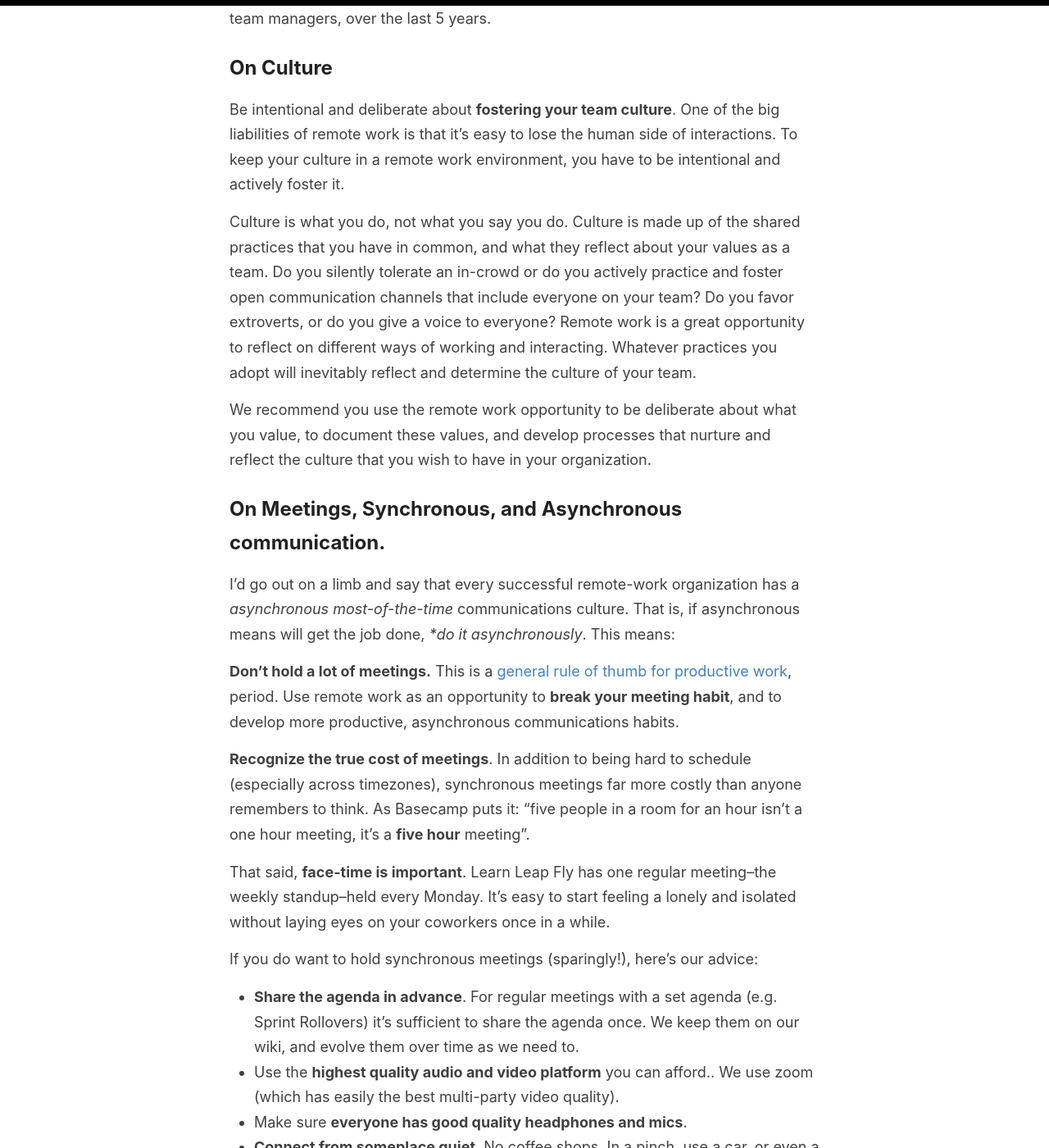
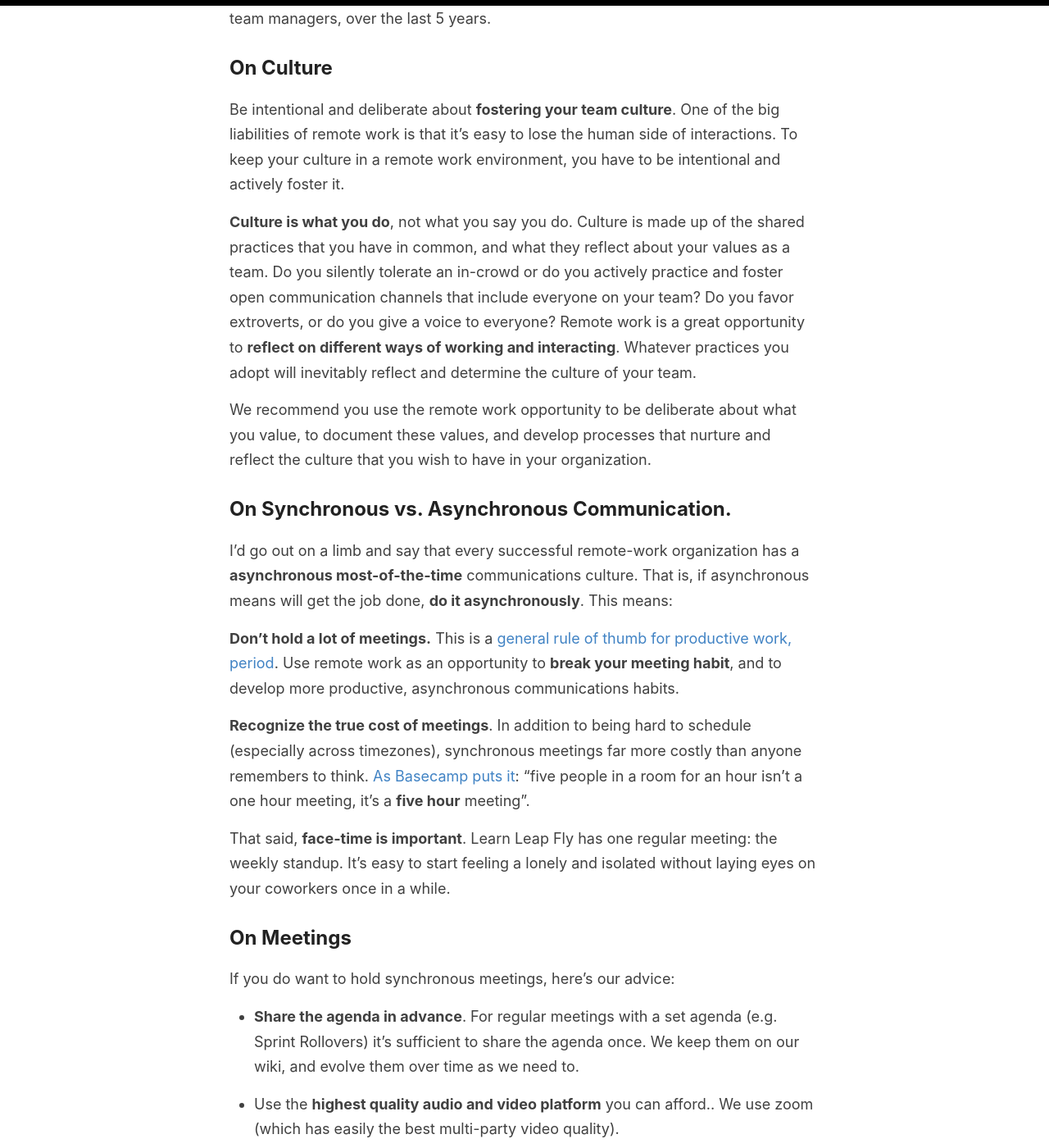
Before and after one commit to hackalog/hackalog.github.io, a Jekyll site: the page built from _posts/2020-03-08-remote-work.md, in a window 1280 px wide and 1400 px high, scrolled down 624 px. Shown: the whole window at 82% size. Built offline with Jekyll 4.4.1, drawn with Linux system fonts in a browser that asks for light colours; some of the changed text lies outside the part shown.

Commit message:
tyops and cleanups

```diff
--- a/_posts/2020-03-08-remote-work.md
+++ b/_posts/2020-03-08-remote-work.md
@@ -27,13 +27,13 @@
 remote work environment, you have to be intentional and actively
 foster it.
 
-Culture is what you do, not what you say you do. Culture is made up of
+**Culture is what you do**, not what you say you do. Culture is made up of
 the shared practices that you have in common, and what they reflect
 about your values as a team. Do you silently tolerate an in-crowd or
 do you actively practice and foster open communication channels that
 include everyone on your team? Do you favor extroverts, or do you give
-a voice to everyone? Remote work is a great opportunity to reflect on
-different ways of working and interacting. Whatever practices you
+a voice to everyone? Remote work is a great opportunity to **reflect on
+different ways of working and interacting**. Whatever practices you
 adopt will inevitably reflect and determine the culture of your team.
 
 We recommend you use the remote work opportunity to be deliberate
@@ -42,26 +42,27 @@
 organization.
 
 
-## On Meetings, Synchronous, and Asynchronous communication.
+## On Synchronous vs. Asynchronous Communication.
 
 I'd go out on a limb and say that every successful remote-work
-organization has a *asynchronous most-of-the-time* communications
+organization has a **asynchronous most-of-the-time** communications
 culture. That is, if asynchronous means will get the job done, **do it
-asynchronously*. This means:
+asynchronously**. This means:
 
 **Don't hold a lot of meetings.** This is a [general rule of thumb for
-  productive work][maker-schedule], period. Use remote work as an opportunity to **break your meeting
+  productive work, period][maker-schedule]. Use remote work as an opportunity to **break your meeting
   habit**, and to develop more productive, asynchronous communications
   habits.
 
-**Recognize the true cost of meetings**. In addition to being hard to schedule (especially across timezones), synchronous meetings far more costly than anyone remembers to think. As Basecamp puts it: “five people in a room for an hour isn't a one hour meeting, it's a **five hour** meeting”.
+**Recognize the true cost of meetings**. In addition to being hard to schedule (especially across timezones), synchronous meetings far more costly than anyone remembers to think. [As Basecamp puts it][basecamp-how]: “five people in a room for an hour isn't a one hour meeting, it's a **five hour** meeting”.
 
 That said, **face-time is important**. Learn Leap Fly has one regular
-meeting--the weekly standup--held every Monday. It's easy to start
+meeting: the weekly standup. It's easy to start
 feeling a lonely and isolated without laying eyes on your coworkers
 once in a while.
 
-If you do want to hold synchronous meetings (sparingly!), here's our advice:
+## On Meetings
+If you do want to hold synchronous meetings, here's our advice:
 
 * **Share the agenda in advance**. For regular meetings with a set
     agenda (e.g. Sprint Rollovers) it's sufficient to share the agenda
@@ -82,6 +86,9 @@
     video-feed. One screen per person levels the playing field,
     letting everybody **feel like an equal contributor**, regardless
     of whether they are remote or local.
+* **Alternate meeting times** (if you can't find a time that fits everyone).
+  That way, it's not always the same people who are being left out
+* **Take and post meeting notes**. Rotate this responsibility to ensure everyone has a chance to participate at some point.
 
 ## On Email, Blogs, and Wikis
 
@@ -258,10 +261,10 @@
 
 ## Tools we don't use
 
-* **Ticketing* (e.g. Jira, Zendesk). We’re simply not in that
+* **Ticketing** (e.g. Jira, Zendesk). We’re simply not in that
     business.  Besides, that’s more of a business function than a
     remote-work enabler.
-* **Single Sign-on**. We use a password manager (1password) and generate unique random, strong passwords on every platform or website we use.
+* **Single Sign-on**. We use a password manager (1Password) and generate unique random, strong passwords on every platform or website we use.
 * **Corporate email**. Hopefully you’re sold on the virtues of **not** using email for team communications.
 
 [watercooler]: https://revelry.co/watercooler-channel/
```
Also changed, not shown: other parts of _posts/2020-03-08-remote-work.md (+20 -21 lines).
